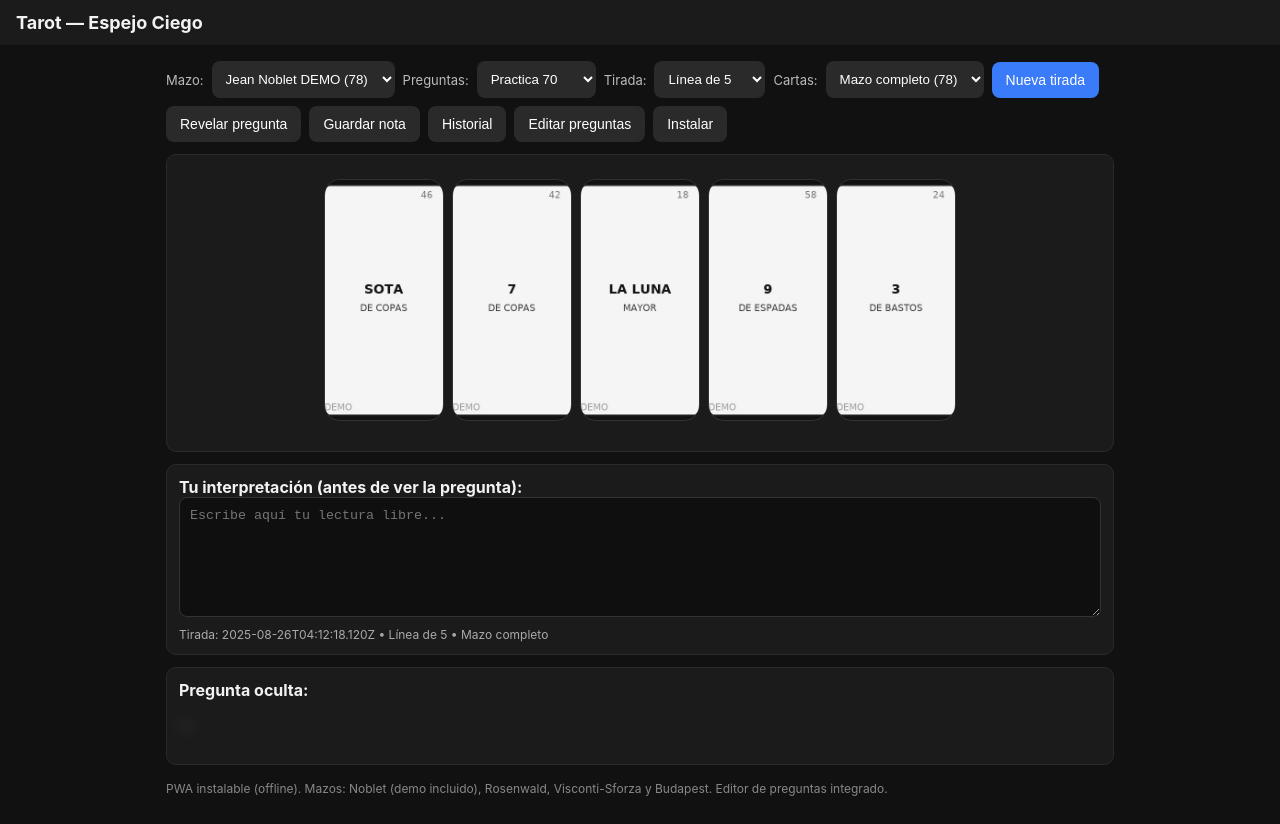
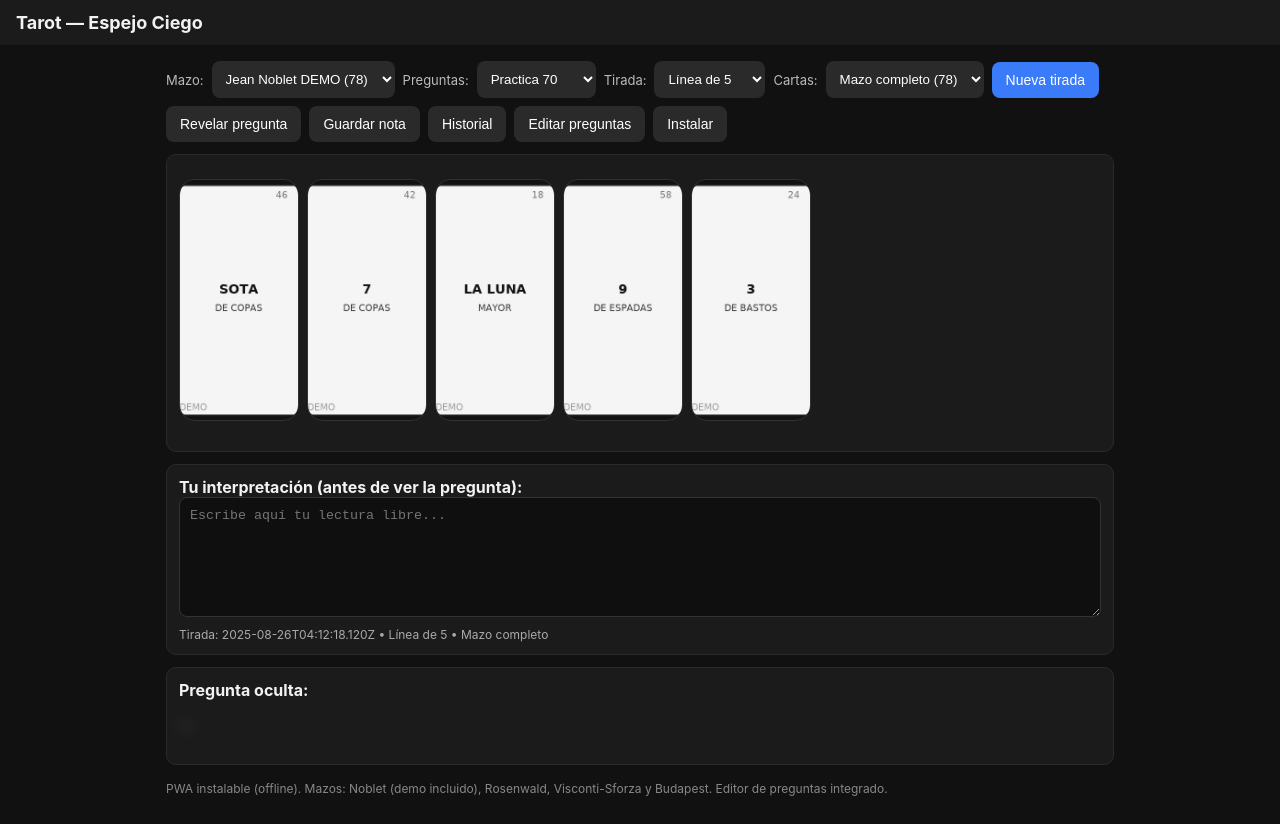
Before and after one commit to ATRVT/Tarot-al-solitario, a plain HTML site: page index.html in a window 1280 px wide. Both pictures are taken after a click on the button "Nueva tirada". Drawn offline with Linux system fonts and the light colour scheme.

Commit message:
Update index.html
v3 scroll

```diff
--- a/index.html
+++ b/index.html
@@ -8,82 +8,76 @@
 <meta name="theme-color" content="#111111">
 
 <style>
-/* ====== Base ====== */
 :root{
   --bg:#111; --panel:#1b1b1b; --text:#f2f2f2; --muted:#aaa; --muted2:#888;
   --btn:#2a2a2a; --btn-primary:#3a7bfa; --card:#222; --card-border:#333;
 }
 *{box-sizing:border-box}
 html,body{height:100%}
-body{
-  font-family:-apple-system,system-ui,Arial,"Segoe UI",Roboto,sans-serif;
-  margin:0; background:var(--bg); color:var(--text);
-}
+body{font-family:-apple-system,system-ui,Arial,"Segoe UI",Roboto,sans-serif;margin:0;background:var(--bg);color:var(--text)}
 header{padding:12px 16px;background:var(--panel);position:sticky;top:0;z-index:10}
 h1{font-size:18px;margin:0}
 main{padding:16px;max-width:980px;margin:0 auto}
 
-/* ====== Controles ====== */
+/* Controles */
 .controls{display:flex;gap:8px;flex-wrap:wrap;align-items:center;margin-bottom:12px}
-button{
-  padding:10px 14px;border:0;border-radius:8px;background:var(--btn);
-  color:#fff;font-size:14px;cursor:pointer
-}
+button{padding:10px 14px;border:0;border-radius:8px;background:var(--btn);color:#fff;font-size:14px;cursor:pointer}
 button.primary{background:var(--btn-primary)}
 select{background:var(--btn);color:#fff;border-radius:8px;border:0;padding:10px}
 label{font-size:13px;color:#bbb}
 
-/* ====== Layout cartas ====== */
+/* Base genérica de filas (se puede romper en varias líneas) */
 .row{display:flex;gap:8px;justify-content:center;margin:12px 0;flex-wrap:wrap}
 
-/* Línea de 5: SIEMPRE en una sola fila con scroll horizontal */
+/* ===== LÍNEA DE 5: fila única con scroll horizontal ===== */
 .row.line5{
   display:flex;
+  width:100%;
   gap:8px;
-  overflow-x:auto;
+  justify-content:flex-start;   /* empieza a la izquierda */
+  flex-wrap:nowrap;             /* NUNCA saltar a otra línea */
+  overflow-x:auto;              /* scroll lateral */
+  overflow-y:hidden;            /* evita scroll vertical fantasma */
   -webkit-overflow-scrolling:touch;
   padding-bottom:6px;
-  flex-wrap:nowrap;            /* <- no permite salto a otra fila */
-  scroll-snap-type:x proximity;/* suave al deslizar */
+  scroll-snap-type:x proximity; /* suave al deslizar */
 }
 .row.line5::-webkit-scrollbar{display:none}
-/* Cartas dentro de la línea: ancho fijo + no estirar */
+
+/* Cartas dentro de la línea: ancho fijo y sin encogerse */
 .row.line5 .card{
-  flex:0 0 120px;              /* <- ancho fijo por carta en móviles */
+  flex:0 0 auto;    /* no se estiran ni encogen */
+  width:120px;      /* ancho fijo para móviles */
+  min-width:120px;  /* iOS respeta el ancho mínimo */
   scroll-snap-align:start;
 }
 
 /* Tablero 3×3 real */
-.grid3{
-  display:grid;grid-template-columns:repeat(3,1fr);
-  gap:12px;justify-items:center
-}
+.grid3{display:grid;grid-template-columns:repeat(3,1fr);gap:12px;justify-items:center}
 
-/* Carta */
+/* Carta (tamaño por defecto; en móviles reducimos) */
 .card{
   width:140px;height:242px;background:var(--card);border-radius:16px;
   overflow:hidden;border:1px solid var(--card-border);
   display:flex;align-items:center;justify-content:center;flex:0 0 auto
 }
-/* Ajuste general en pantallas chicas (no afecta a line5 gracias a la regla específica) */
+/* Reducción general en pantallas chicas (no afecta a line5 por las reglas anteriores) */
 @media (max-width:480px){ .card{width:120px;height:207px} }
+
 .card img{width:100%;height:100%;object-fit:cover}
 
-/* ====== Paneles ====== */
+/* Paneles / texto */
 .panel{background:var(--panel);border:1px solid #2a2a2a;border-radius:10px;padding:12px;margin-top:12px}
-textarea{
-  width:100%;min-height:120px;background:#0f0f0f;color:var(--text);
-  border:1px solid #333;border-radius:8px;padding:10px
-}
+textarea{width:100%;min-height:120px;background:#0f0f0f;color:var(--text);border:1px solid #333;border-radius:8px;padding:10px}
 .meta{font-size:12px;color:var(--muted);margin-top:6px}
 .question.hidden{filter:blur(8px)}
 .footer-note{font-size:12px;color:var(--muted2);margin-top:16px}
 
-/* ====== Historial ====== */
+/* Historial */
 .table{width:100%;border-collapse:collapse}
 .table th,.table td{border:1px solid #2a2a2a;padding:6px;font-size:12px}
 
-/* ====== Editor ====== */
+/* Editor */
 #editor{display:none;position:fixed;inset:0;background:rgba(0,0,0,.6);backdrop-filter:blur(2px);}
 #editor .box{background:#151515;border:1px solid #2b2b2b;border-radius:12px;max-width:900px;margin:4vh auto;padding:16px}
 #editor textarea{min-height:180px}
@@ -120,7 +114,7 @@ textarea{
   <!-- Zona de cartas -->
   <div class="panel">
     <div id="cardsWrap">
-      <!-- La línea ya sale con la clase line5 para asegurar el comportamiento -->
+      <!-- La línea arranca con la clase correcta -->
       <div class="row line5" id="row"></div>
     </div>
   </div>
@@ -143,17 +137,14 @@ textarea{
     <strong>Historial de tiradas</strong>
     <div class="meta">Se guarda en tu navegador. Exporta a CSV cuando quieras.</div>
     <table class="table" id="histTable">
-      <thead>
-        <tr><th>Fecha</th><th>Mazo</th><th>Tirada</th><th>Cartas (IDs)</th><th>Pregunta</th><th>Notas</th></tr>
-      </thead>
+      <thead><tr><th>Fecha</th><th>Mazo</th><th>Tirada</th><th>Cartas (IDs)</th><th>Pregunta</th><th>Notas</th></tr></thead>
       <tbody></tbody>
     </table>
     <button id="btnExport">Exportar CSV</button>
   </div>
 
   <p class="footer-note">
-    PWA instalable (offline). Mazos: Noblet (demo incluido), Rosenwald, Visconti-Sforza y Budapest.
-    Editor de preguntas integrado.
+    PWA instalable (offline). Mazos: Noblet (demo incluido), Rosenwald, Visconti-Sforza y Budapest. Editor de preguntas integrado.
   </p>
 </main>
 
```
